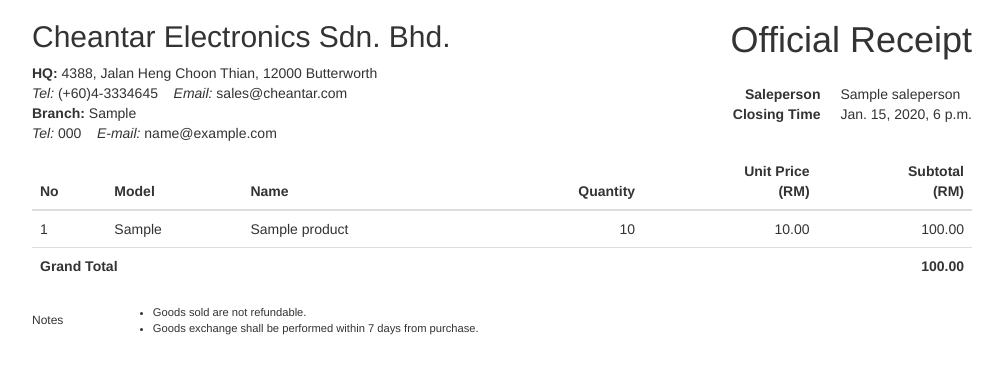
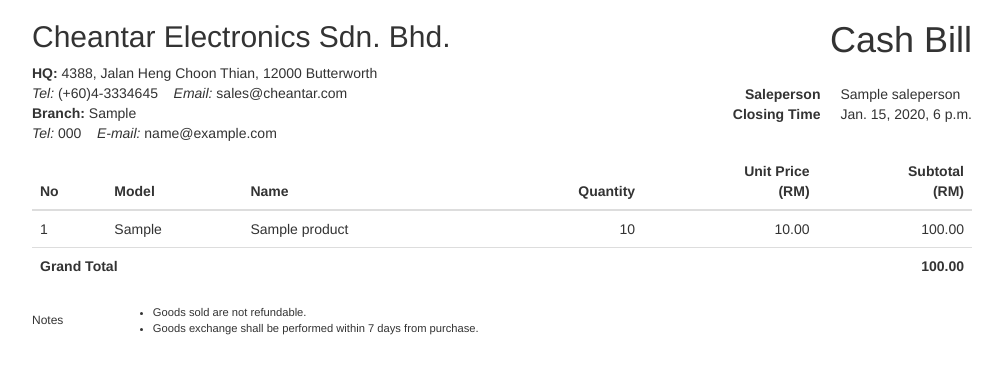
Before and after one commit to JohanSJA/BizA, a Django app: page /retails/sale/1/print/ in a window 1280 px wide. Shown: the top 374 px of the page, without its empty margins (138-1141 px from the left). Run offline with Django 3.2, Linux system fonts and the light colour scheme; a user stored in the database is signed in; tables that the repository leaves empty hold one stand-in row (values such as "Sample post"); some libraries are stand-ins or nearby versions.

Commit message:
Modified 'Official Receipt' to 'Cash Bill'.

```diff
--- a/biza/retails/templates/retails/sale_print.html
+++ b/biza/retails/templates/retails/sale_print.html
@@ -28,7 +28,7 @@
     <div class="col-xs-6">
       <h1 class="text-right">
         {% if object.closed %}
-          Official Receipt
+          Cash Bill
         {% else %}
           Invoice
         {% endif %}
```
